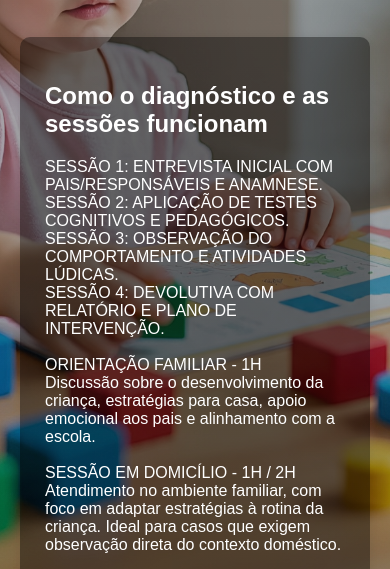
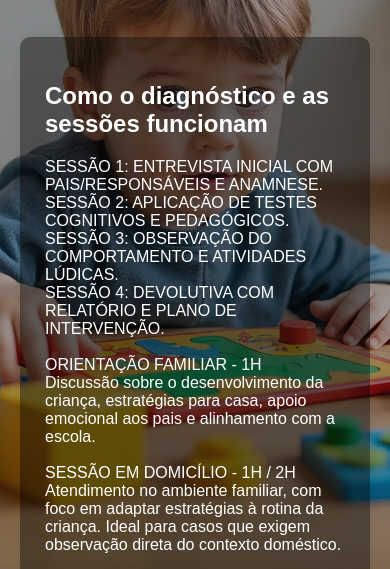
Before and after one commit to cl3af/JessicaMartins, a plain HTML site: page Jéssica Calinauscas/diagMobile.html in a window 390 px wide. Shown: the part 263-832 px from the top of the page. Drawn offline with Linux system fonts and the light colour scheme.

Commit message:
Update diagMobile.html

```diff
--- a/Jéssica Calinauscas/diagMobile.html
+++ b/Jéssica Calinauscas/diagMobile.html
@@ -16,7 +16,7 @@
             margin: 0;
             font-family: Arial, sans-serif;
             background:  linear-gradient(rgba(61, 61, 61, 0.4), rgba(0, 0, 0, 0.4)),
-            url(img/fundo.jpg);
+            url(img/sobreDiag.jpg);
             color: #333;
             background-size: cover;
             background-repeat: no-repeat;
@@ -235,4 +235,5 @@ Atendimento remoto com foco em atividades digitais adaptadas, orientação aos p
 
 </body>
 </html>
+
 </html>
```
